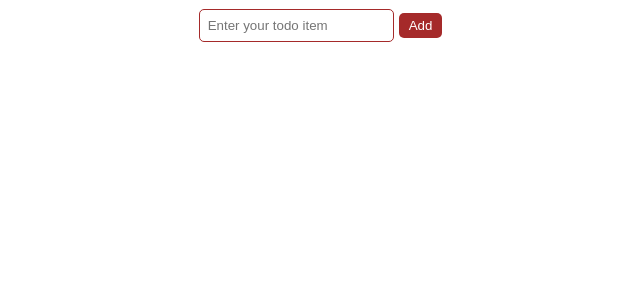
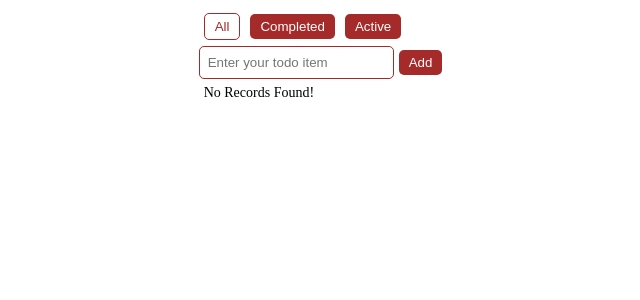
Before and after one commit to manohari1990/react_practice, a React app in the folder REACT_TASK1/: page / in a window 1280 px wide. Shown: the top 300 px of the page, without its empty margins (317-957 px from the left). Built offline with nearby package versions, Linux system fonts and the light colour scheme.

Commit message:
Filter Todo implementation

```diff
--- a/REACT_TASK1/src/App.css
+++ b/REACT_TASK1/src/App.css
@@ -16,6 +16,12 @@ body{
     border: 0px;
     padding: 5px 10px;
     margin: 5px;
+}
+
+.active{
+    background-color: #fff;
+    border: 1px solid brown;
+    color: brown;
 }
 
 .primary__input{
--- a/REACT_TASK1/src/components/todo/TodoApp.jsx
+++ b/REACT_TASK1/src/components/todo/TodoApp.jsx
@@ -3,34 +3,59 @@
 import { useState } from "react"
 import TodoInput from "./TodoInput"
 import TodoList from "./TodoList"
+import TodoFilters from './TodoFilters'
 
-function TodoApp(){
+const todoFilterLabels = [
+    {
+        'label': 'All',
+        'value': 'all'
+    },
+    {
+        'label': 'Completed',
+        'value': 'completed'
+    },
+    {
+        'label': 'Active',
+        'value': 'active'
+    }
+]
+
+function TodoApp() {
 
     const [input, setInput] = useState('')
     const [todoItems, setTodoItems] = useState([])
     const [isUpdate, setIsUpdate] = useState(false)
     const [selectedUpdateId, setSelectedUpdateId] = useState(null)
+    const [filter, setFilter] = useState('all')
+    const filteredTodos =
+            (filter === 'all')
+                ? todoItems
+                : todoItems.filter(item => {
+                    if (item.status === filter) return item
+                })
 
     const handleAddTodo = () => {
 
-        if(input.trim() === '') return;
+        if (input.trim() === '') return;
 
         let newTodo = {
             'id': Date.now(),
-            'value': input
+            'value': input,
+            'status': 'active'
         }
         setTodoItems((prev) => {
             return [newTodo, ...prev]
         })
+        console.log(todoItems)
         setInput('')
     }
 
-    const handleDelete = (id) =>{
+    const handleDelete = (id) => {
         const filteredList = todoItems.filter(item => item.id !== id)
         setTodoItems(filteredList)
     }
 
-    const handleEdit = (id) =>{
+    const handleEdit = (id) => {
         const item = todoItems.find(item => item.id === id)
         if (!item) return;
         setSelectedUpdateId(item.id)
@@ -38,19 +63,33 @@ function TodoApp(){
         setInput(item.value)
     }
 
-    const handleCancelUpdate = () =>{
+    const handleCancelUpdate = () => {
         setSelectedUpdateId(null)
         setIsUpdate(false)
         setInput('')
     }
 
-    const handleUpdateItem = () =>{
-        if(input.trim() === '') return;
-        const updatedList = todoItems.map(todo=>{
+    const handleStatus = (status, id) => {
+        console.log(status, id)
+        const updatedList = todoItems.map(todo => {
+            return id === todo.id
+                ? {
+                    ...todo,
+                    'status': status ? 'completed' : 'active'
+                } :
+                todo
+        })
+        console.log(updatedList)
+        setTodoItems(updatedList)
+    }
+
+    const handleUpdateItem = () => {
+        if (input.trim() === '') return;
+        const updatedList = todoItems.map(todo => {
             return selectedUpdateId === todo.id
                 ? {
                     ...todo,
-                    value: input
+                    'value': input
                 } :
                 todo
         })
@@ -62,10 +101,15 @@ function TodoApp(){
         setInput(value)
     }
 
+    const handleFilter = (selectedLabel) => {
+        setFilter(selectedLabel)
+    }
+
     return (
         <div>
+            <TodoFilters todoFilterLabels={todoFilterLabels} handleFilter={handleFilter} activeFilter={filter} />
             <TodoInput input={input} handleAddTodo={handleAddTodo} handleUpdateItem={handleUpdateItem} handleCancelUpdate={handleCancelUpdate} handleInputChange={handleInputChange} isUpdate={isUpdate} />
-            <TodoList list={todoItems} handleDelete={handleDelete} handleEdit={handleEdit} />
+            <TodoList filteredTodos={filteredTodos} list={todoItems} handleDelete={handleDelete} handleEdit={handleEdit} handleStatus={handleStatus} />
         </div>
     )
 }
--- /dev/null
+++ b/REACT_TASK1/src/components/todo/TodoFilters.jsx
@@ -0,0 +1,19 @@
+// Todo Filter controls
+
+function TodoFilters ({filteredTodos, todoFilterLabels, handleFilter, activeFilter}){
+    console.log(activeFilter)
+    return(
+        <div className="row_content">
+            {
+                todoFilterLabels.length > 0 ?
+                    todoFilterLabels.map(obj=>{
+                        return <button className={`primary__button ${activeFilter === obj.value ? 'active' : ''}`} onClick={()=>handleFilter(obj.value)}>{obj.label}</button>
+                    })
+
+                :''
+            }
+        </div>
+    )
+}
+
+export default TodoFilters
--- a/REACT_TASK1/src/components/todo/TodoInput.jsx
+++ b/REACT_TASK1/src/components/todo/TodoInput.jsx
@@ -2,7 +2,6 @@
 // input, Add button
 
 function TodoInput({input, handleAddTodo, handleUpdateItem, handleCancelUpdate, handleInputChange, isUpdate}) {
-    console.log(isUpdate, "Input")
     return(
         <div className="row_content">
             <div>
--- a/REACT_TASK1/src/components/todo/TodoItem.jsx
+++ b/REACT_TASK1/src/components/todo/TodoItem.jsx
@@ -1,9 +1,9 @@
 // Responsible only for displaying each item
 
-function TodoItem({item, handleDelete, handleEdit}){
+function TodoItem({item, handleDelete, handleEdit, handleStatus}){
     return (
-        <div className="pad_5 row_content justify_content height_2">
-            <input type="checkbox" className="primary__border" />
+        <div id={item.id} key={item.id} className="pad_5 row_content justify_content height_2">
+            <input type="checkbox" className="primary__border" checked={item.status == 'completed'} onClick={(e)=>handleStatus(e.target.checked, item.id)} />
             <p>{item.value}</p>
             <button className="primary__button" onClick={()=>handleEdit(item.id)}>✏️</button>
             <button className="primary__button" onClick={()=>handleDelete(item.id)}>🗑</button>
--- a/REACT_TASK1/src/components/todo/TodoList.jsx
+++ b/REACT_TASK1/src/components/todo/TodoList.jsx
@@ -1,12 +1,17 @@
 // Responsible only for listing all todo items
 import TodoItem from "./TodoItem"
 
-function TodoList ({list, handleDelete, handleEdit}) {
-    return(
+function TodoList({ filteredTodos, list, handleDelete, handleEdit, handleStatus }) {
+    return (
         <div className="pad_5">
-            {list.length > 0 && list.map((item)=>{
-                return <TodoItem item={item} handleDelete={handleDelete} handleEdit={handleEdit} />
-            })}
+            {list.length === 0 && <div>No Records Found!</div>}
+            {filteredTodos.length > 0
+                ? filteredTodos.map((item) => {
+                    return <TodoItem key={item.id} item={item} handleDelete={handleDelete} handleEdit={handleEdit} handleStatus={handleStatus} />
+                })
+                : list.length > 0 && list.map((item) => {
+                    return <TodoItem key={item.id} item={item} handleDelete={handleDelete} handleEdit={handleEdit} handleStatus={handleStatus} />
+                })}
         </div>
     )
 }
```
